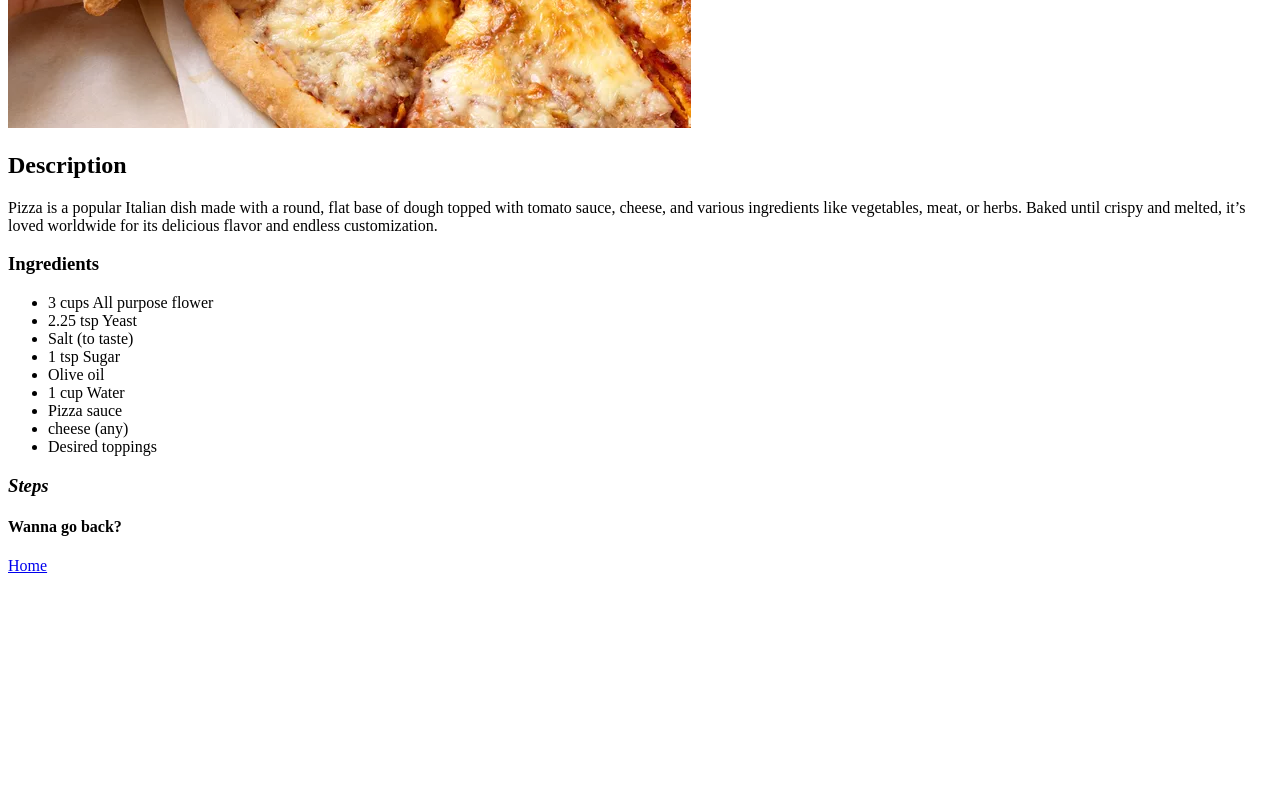
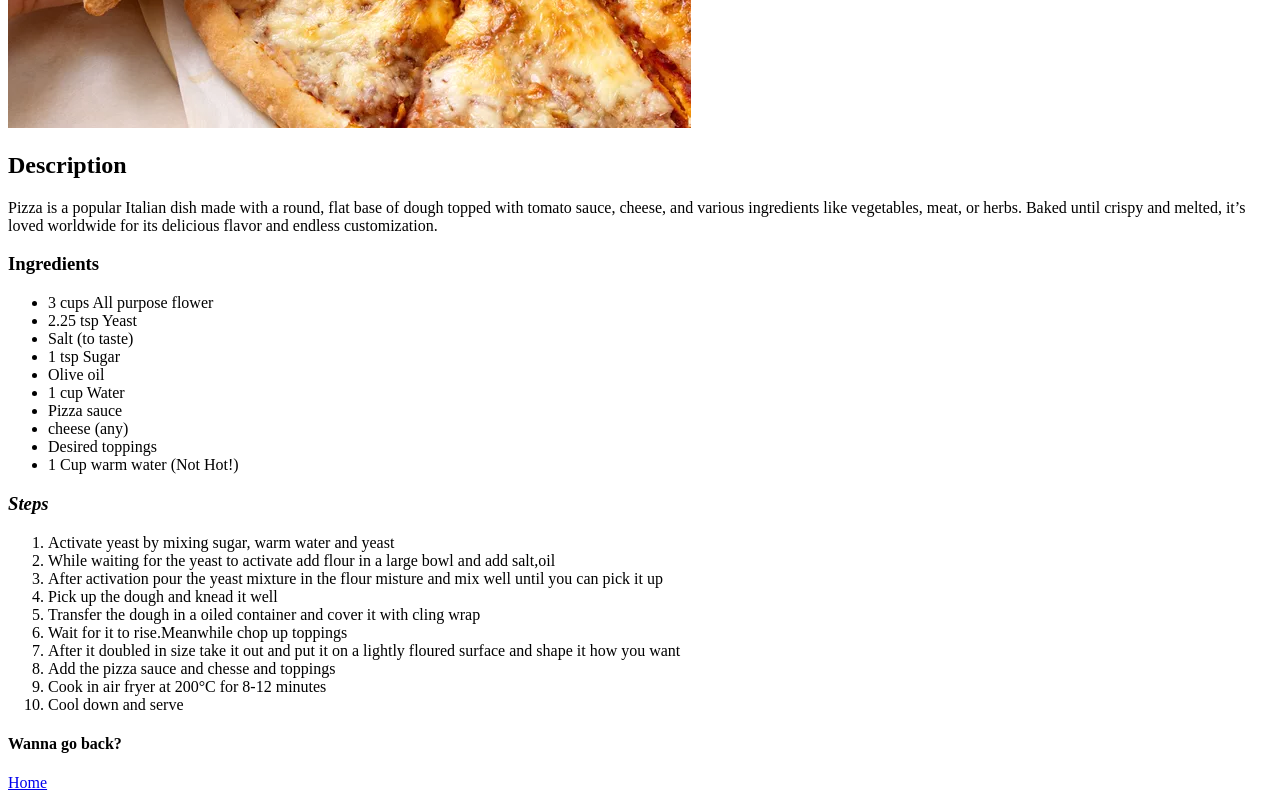
Before and after one commit to resetreboot1/odin-recipes, a plain HTML site: page recipes/pizza.html in a window 1280 px wide. Shown: the part 464-1264 px from the top of the page. Before the commit the page ends 1047 px from the top, so only its background shows below. Drawn offline with Linux system fonts and the light colour scheme.

Commit message:
Add cooking steps for the recipes

```diff
--- a/recipes/pizza.html
+++ b/recipes/pizza.html
@@ -23,13 +23,23 @@
       <li>Pizza sauce</li>
       <li>cheese (any)</li>
       <li>Desired toppings</li>
+      <li>1 Cup warm water (Not Hot!)</li>
 
 
     </ul>
 
     <h3><em>Steps</em></h3>
     <ol>
-
+      <li>Activate yeast by mixing sugar, warm water and yeast</li>
+      <li>While waiting for the yeast to activate add flour in a large bowl and add salt,oil</li>
+      <li>After activation pour the yeast mixture in the flour misture and mix well until you can pick it up </li>
+      <li>Pick up the dough and knead it well </li>
+      <li>Transfer the dough in a oiled container and cover it with cling wrap </li>
+      <li>Wait for it to rise.Meanwhile chop up toppings</li>
+      <li>After it doubled in size take it out and put it on a lightly floured surface and shape it how you want</li>
+      <li>Add the pizza sauce and chesse and toppings</li>
+      <li>Cook in air fryer at 200°C for 8-12 minutes </li>
+      <li>Cool down and serve</li>
     </ol>
 
     <h4>Wanna go back?</h4>
```
Also changed, not shown: recipes/fried_chicken.html (+8 -3 lines), recipes/water_spinach.html (+6 -1 lines).
